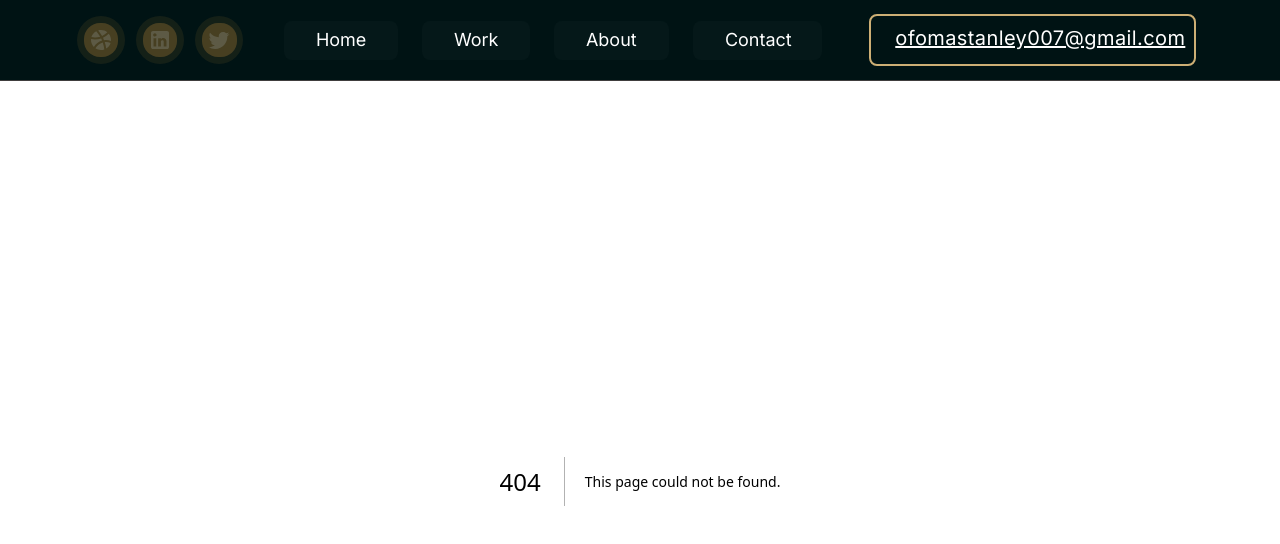
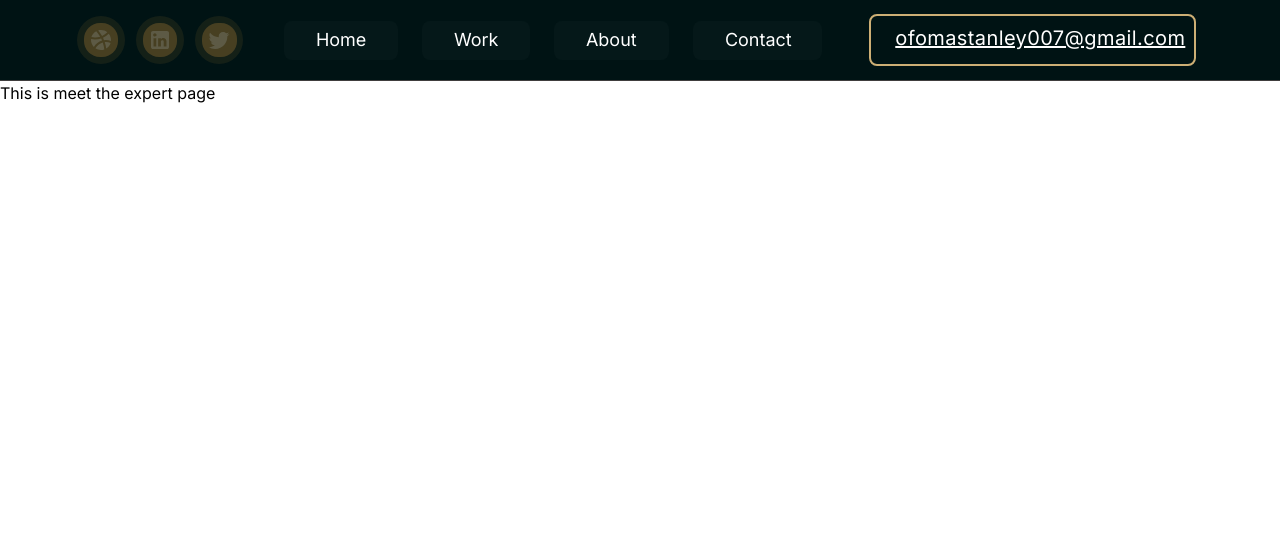
Before and after one commit to Maxwell011/portfolio-design, a Next.js app: page /Expert in a window 1280 px wide. Before the commit this address had no page. Shown: the top 544 px of the page. Built offline with nearby package versions, Linux system fonts and the light colour scheme.

Commit message:
Add MeetExpert page

```diff
--- /dev/null
+++ b/src/app/Expert/page.tsx
@@ -0,0 +1,7 @@
+export default function MeetExpert() {
+  return (
+    <section>
+      <h1>This is meet the expert page</h1>
+    </section>
+  );
+}
```
